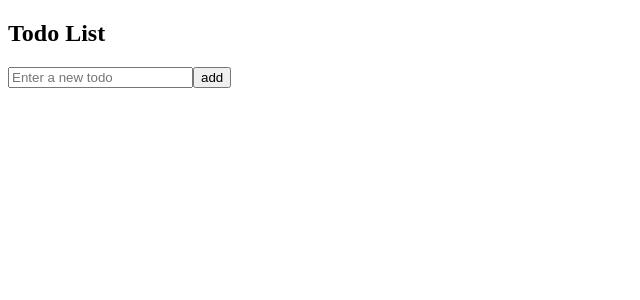
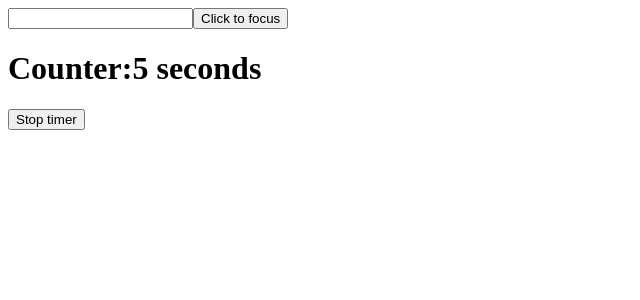
Before and after one commit to Dharmateja69/React-Course, a React (Vite) app in the folder react-demos/: page / in a window 1280 px wide. Shown: the top 300 px of the page, without its empty margins (0-640 px from the left). Built offline with nearby package versions, Linux system fonts and the light colour scheme.

Commit message:
Useref()

```diff
--- a/react-demos/src/App.jsx
+++ b/react-demos/src/App.jsx
@@ -1,10 +1,18 @@
-import React from "react";
-import Todolistreducer from "./Assignment/Todolistreducer";
+import React, { useRef } from "react";
+import TimerRef from "./Assignment/TimerRef";
 
 export default function App() {
+  const inputElement = useRef(null);
+
+  const focus = () => {
+    inputElement.current.focus();
+    inputElement.current.value = "";
+  };
   return (
     <div>
-      <Todolistreducer />
+      <input type="text" ref={inputElement} />
+      <button onClick={focus}>Click to focus</button>
+      <TimerRef />
     </div>
   );
 }
--- /dev/null
+++ b/react-demos/src/Assignment/TimerRef.jsx
@@ -0,0 +1,27 @@
+import React, { useEffect, useRef, useState } from "react";
+
+const TimerRef = () => {
+  const [count, setcount] = useState(0);
+  const intervalRef = useRef(null);
+
+  useEffect(() => {
+    intervalRef.current = setInterval(() => {
+      setcount((prev) => prev + 1);
+    }, 1000);
+
+    return () => {
+      clearInterval(intervalRef.current);
+    };
+  }, []);
+
+  return (
+    <div>
+      <h1>Counter:{count} seconds</h1>
+      <button onClick={() => clearInterval(intervalRef.current)}>
+        Stop timer
+      </button>
+    </div>
+  );
+};
+
+export default TimerRef;
```
